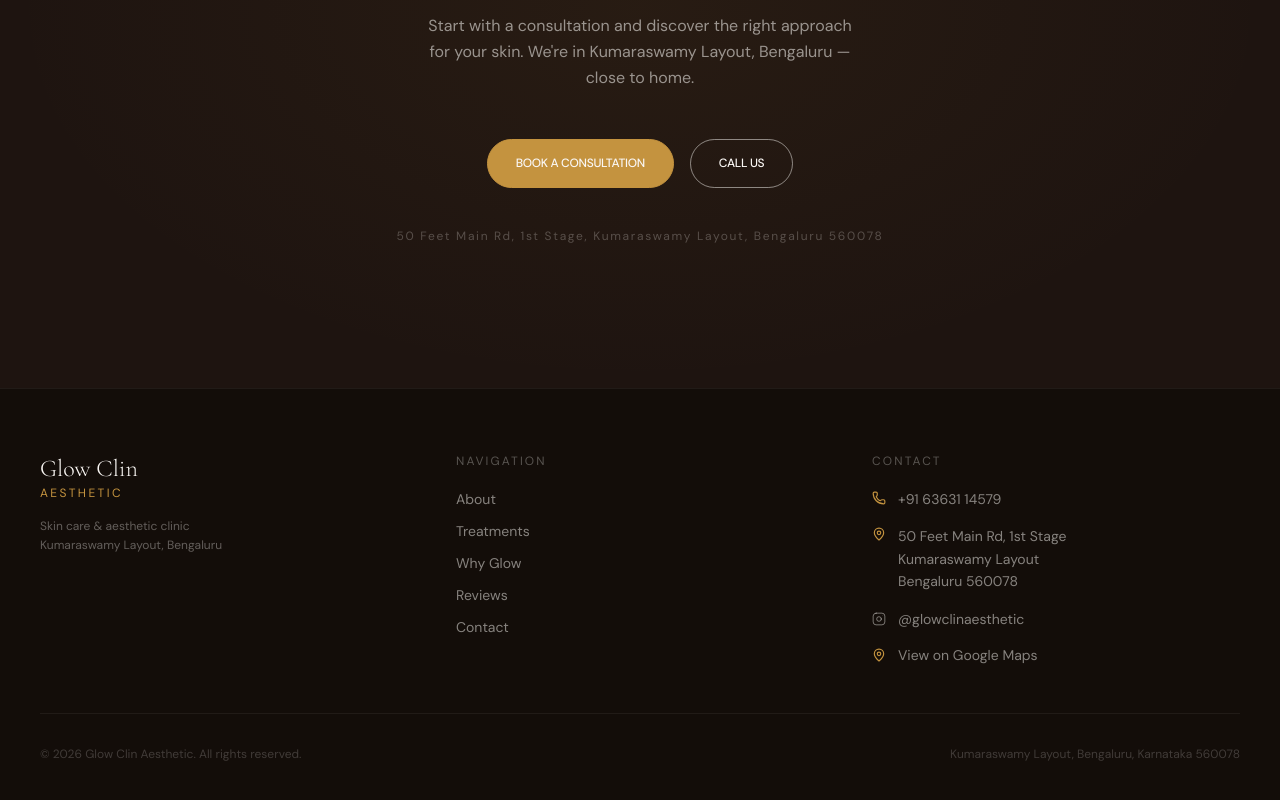
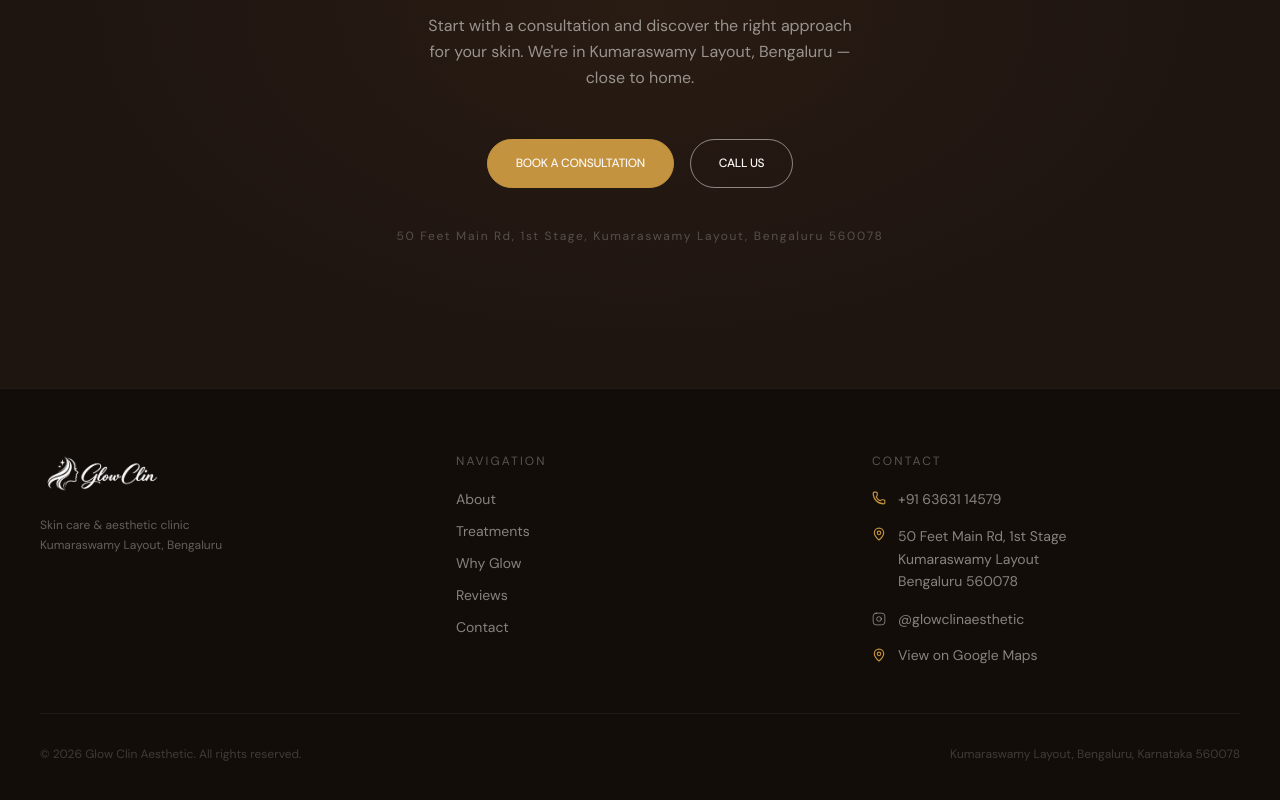
Before and after one commit to ganeshxdandu/glow-clin-aesthetics, a Next.js app: page / in a window 1280 px wide. Shown: the part 8196-8996 px from the top of the page. Built offline with nearby package versions, Linux system fonts and the light colour scheme.

Commit message:
Fix Footer Logo

```diff
--- a/components/Footer.tsx
+++ b/components/Footer.tsx
@@ -1,6 +1,7 @@
 "use client";
 
 import { MapPin, Phone } from "lucide-react";
+import Image from "next/image";
 
 function InstagramIcon({ size = 14 }: { size?: number }) {
   return (
@@ -46,22 +47,20 @@ export default function Footer() {
           {/* Brand */}
           <div>
             <div className="mb-4">
-              <div
-                className="text-2xl font-light"
-                style={{ fontFamily: "'Cormorant Garamond', serif", color: "#FAF7F4" }}
+              <a
+                href="#hero"
+                onClick={(e) => { e.preventDefault(); window.scrollTo({ top: 0, behavior: "smooth" }); }}
+                className="inline-block transition-opacity duration-200 hover:opacity-80"
               >
-                Glow Clin
-              </div>
-              <div
-                className="text-xs tracking-widest uppercase"
-                style={{
-                  color: "var(--accent-gold)",
-                  fontFamily: "'DM Sans', sans-serif",
-                  letterSpacing: "0.2em",
-                }}
-              >
-                Aesthetic
-              </div>
+                <Image
+                  src="/images/logo.png"
+                  alt="Glow Clin Aesthetic"
+                  width={120}
+                  height={40}
+                  className="h-9 lg:h-10 w-auto object-contain"
+                  style={{ filter: "brightness(0) invert(1)" }}
+                />
+              </a>
             </div>
             <p
               className="text-xs leading-relaxed"
```
